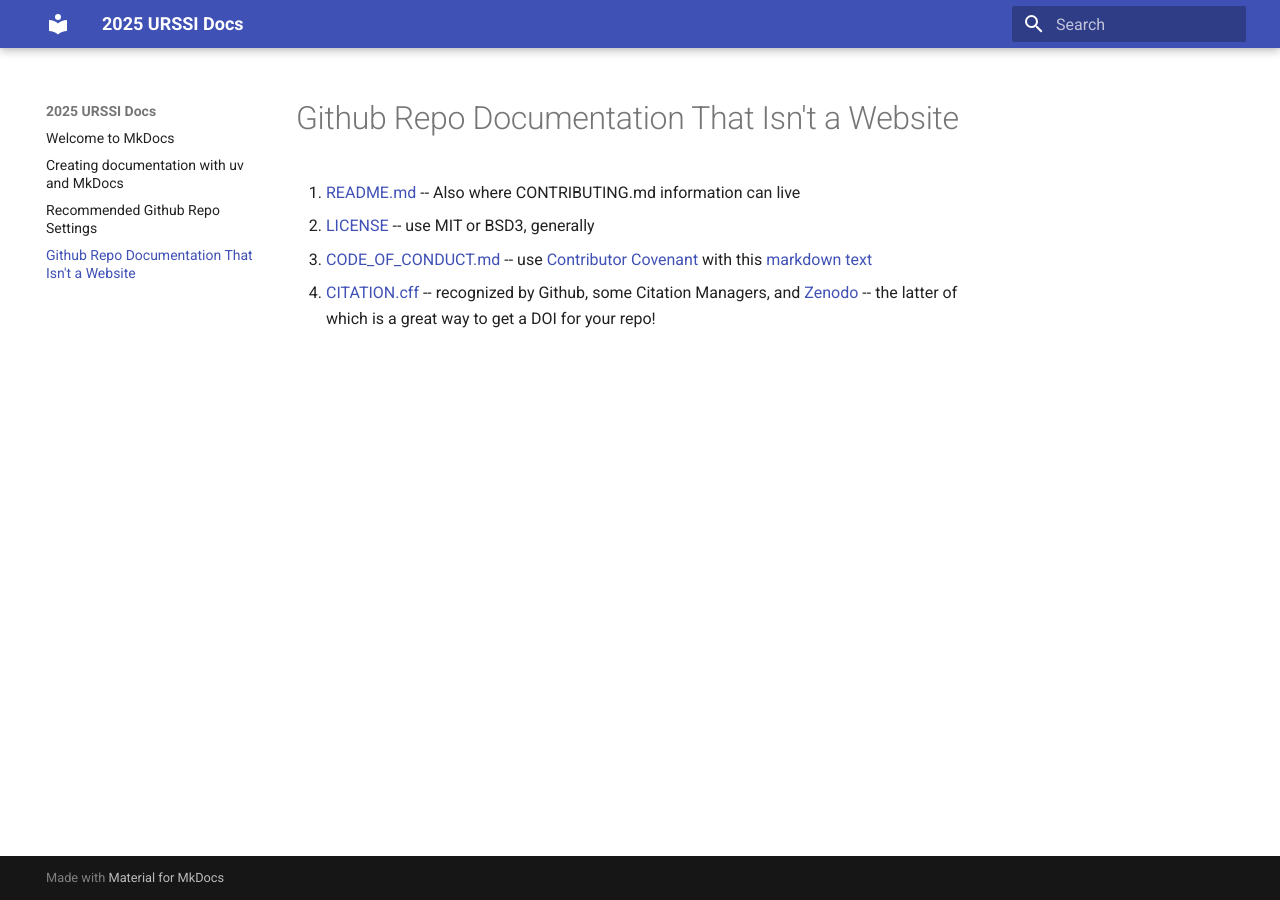
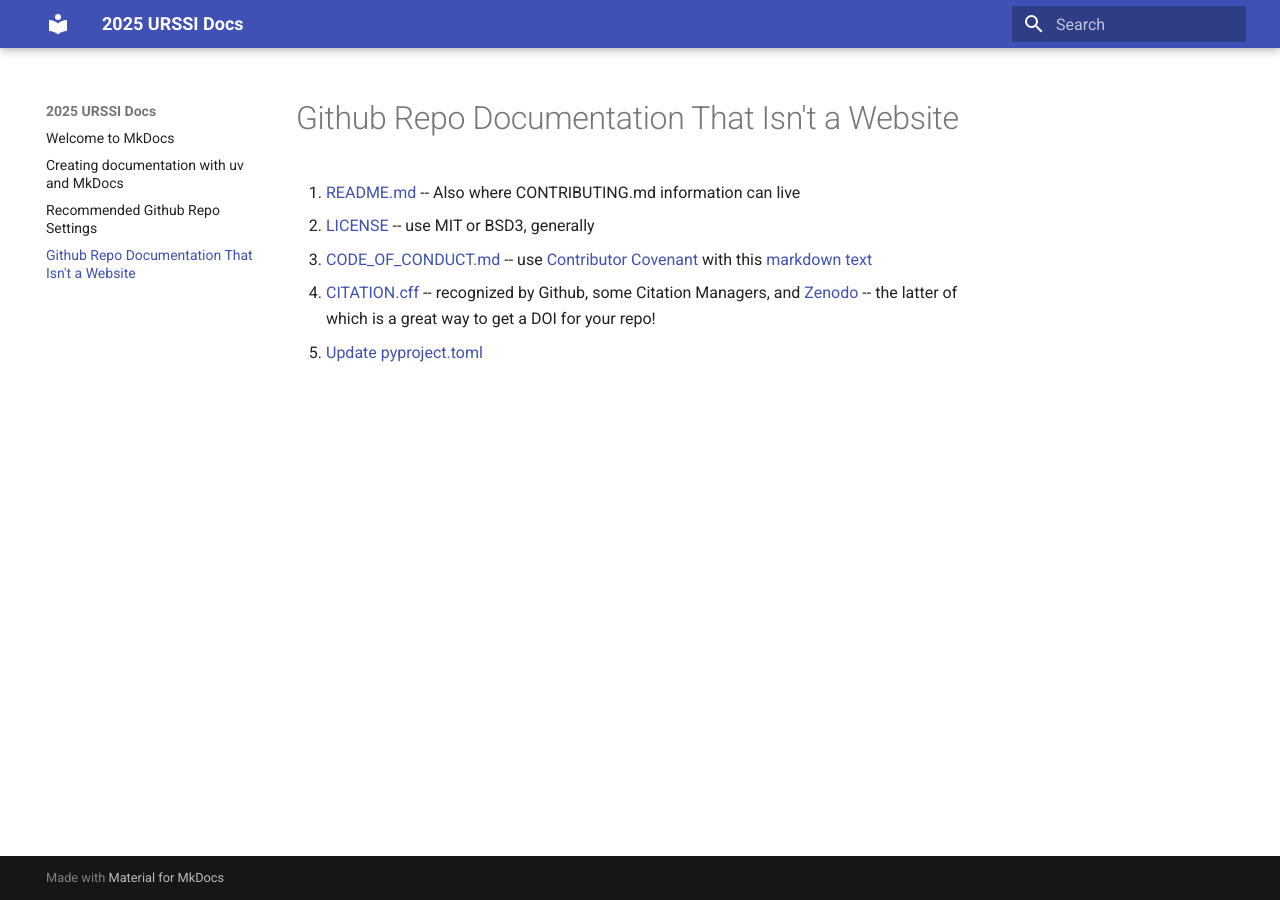
Before and after one commit to TimMonko/urssi-docs, an MkDocs documentation site: the page built from docs/repo_setup.md, in a window 1280 px wide. Built offline with MkDocs 1.6.1 and Material for MkDocs 9.7.7, drawn with Linux system fonts in a browser that asks for light colours.

Commit message:
update repo-setup page

```diff
--- a/docs/repo_setup.md
+++ b/docs/repo_setup.md
@@ -4,3 +4,4 @@
 2. [LICENSE](https://www.pyopensci.org/python-package-guide/tutorials/add-license-coc.html) -- use MIT or BSD3, generally
 3. [CODE_OF_CONDUCT.md](https://www.pyopensci.org/python-package-guide/tutorials/add-license-coc.html#what-is-a-code-of-conduct-file) -- use [Contributor Covenant](https://www.contributor-covenant.org/) with this [markdown text](https://www.contributor-covenant.org/version/2/1/code_of_conduct/code_of_conduct.md)
 4. [CITATION.cff](https://citation-file-format.github.io/) -- recognized by Github, some Citation Managers, and [Zenodo](https://zenodo.org/) -- the latter of which is a great way to get a DOI for your repo!
+5. [Update pyproject.toml](https://www.pyopensci.org/python-package-guide/tutorials/pyproject-toml.html)
```
